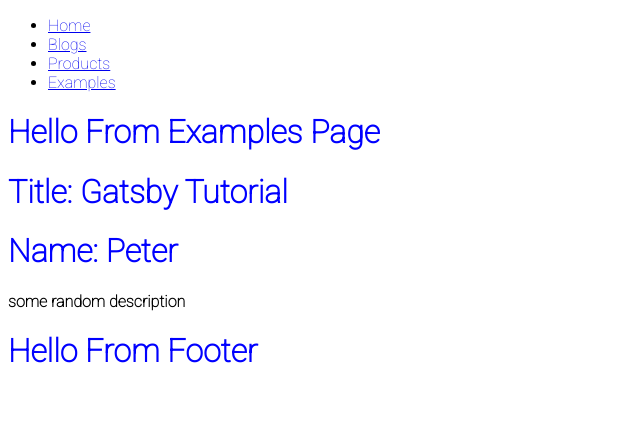
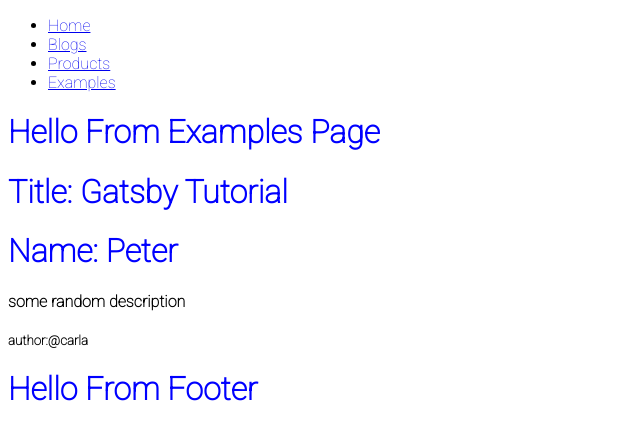
Before and after one commit to carlaa33/my-gatsby-project, a Gatsby site: page /examples in a window 1280 px wide. Shown: the whole page, without its empty margins (0-640 px from the left). Built offline with nearby package versions, Linux system fonts and the light colour scheme; Gatsby itself is replaced by a stand-in of ours.

Commit message:
PageQuery

```diff
--- a/src/pages/examples.js
+++ b/src/pages/examples.js
@@ -2,15 +2,37 @@ import React from "react"
 import Header from "../examples/Header"
 import Layout from "../components/layout"
 import HeaderStatic from "../examples/HeaderStatic"
+import { graphql } from "gatsby"
 
-const examples = () => {
+const examples = ({ data }) => {
+  const {
+    site: {
+      info: { author },
+    },
+  } = data
   return (
     <Layout>
       <h1>Hello from examples page</h1>
       <Header />
       <HeaderStatic />
+      <h5>author:{author}</h5>
     </Layout>
   )
 }
-
+export const data = graphql`
+  query {
+    site {
+      info: siteMetadata {
+        person {
+          age
+          name
+        }
+        author
+        data
+        description
+        title
+      }
+    }
+  }
+`
 export default examples
```
